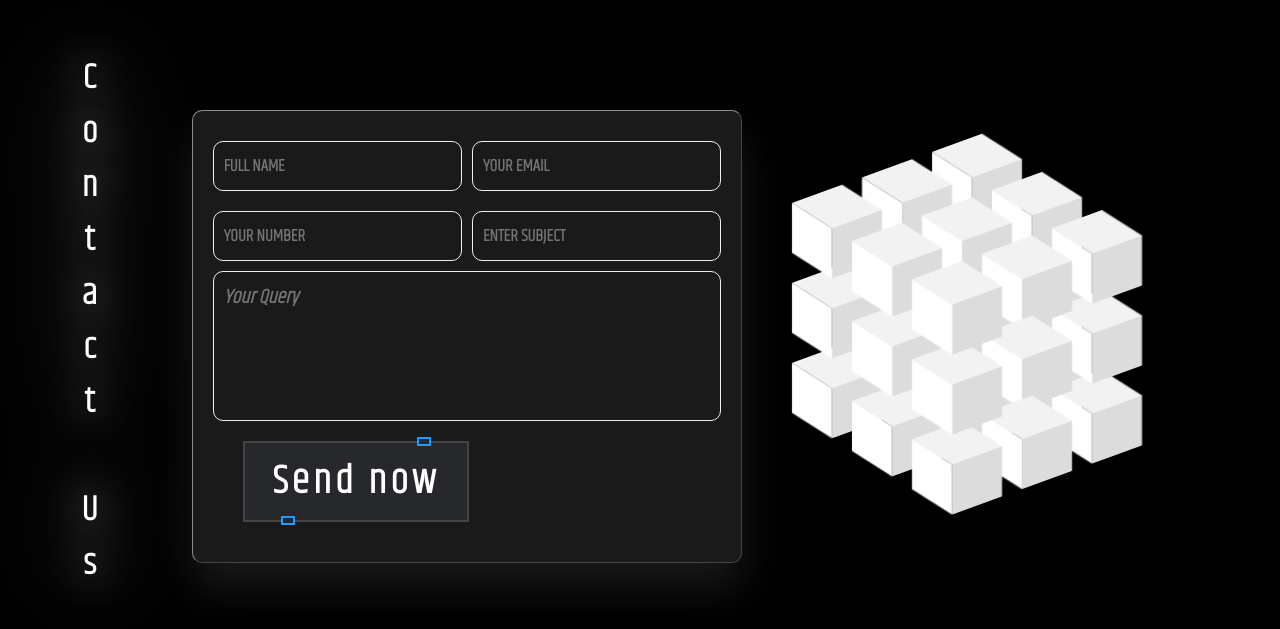
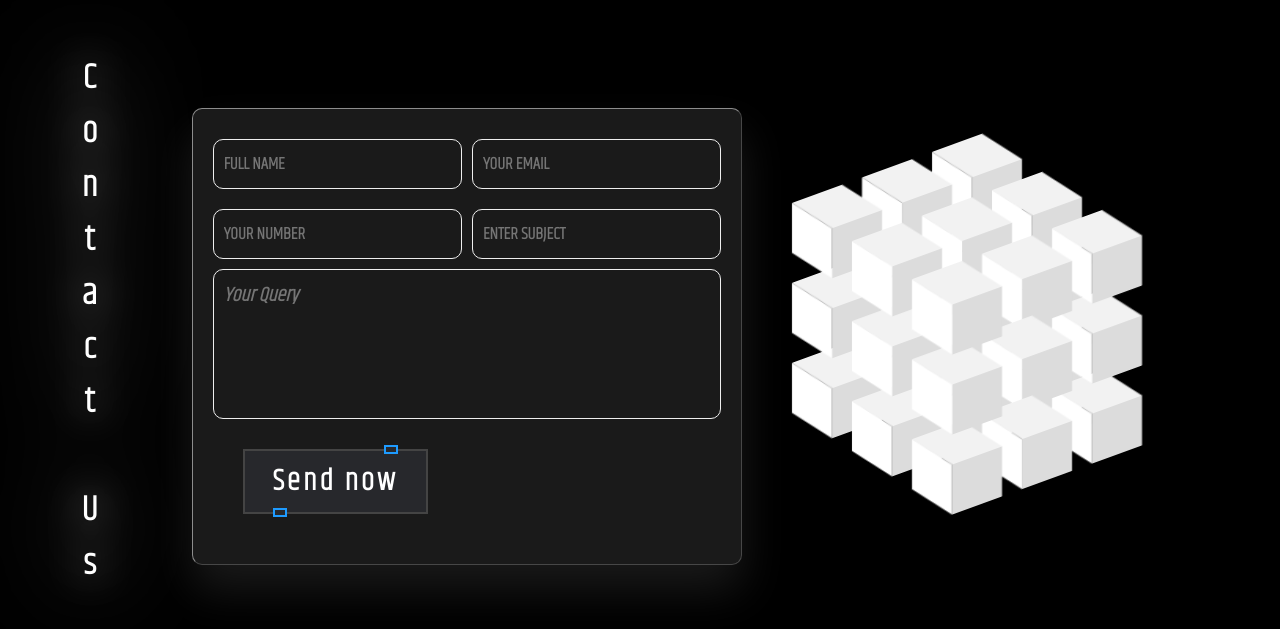
Before and after one commit to Ranjith-mylsamy/Decentralized-storage, a plain HTML site: page index.html in a window 1280 px wide. Shown: the part 3299-3928 px from the top of the page. Drawn offline with nearby package versions, Linux system fonts and the light colour scheme.

Commit message:
contact us button css complete

```diff
--- a/style.css
+++ b/style.css
@@ -578,7 +578,10 @@ header #login img{
     background:linear-gradient (#009ffd, #2a2a72);
 }
 .sec-04 .row .store-now .button{
-
+    color:white;
+    font-weight: bolder;
+    font-size: 3rem;
+    display: flex;
 }
 .cube-container{
     position: relative;
```
